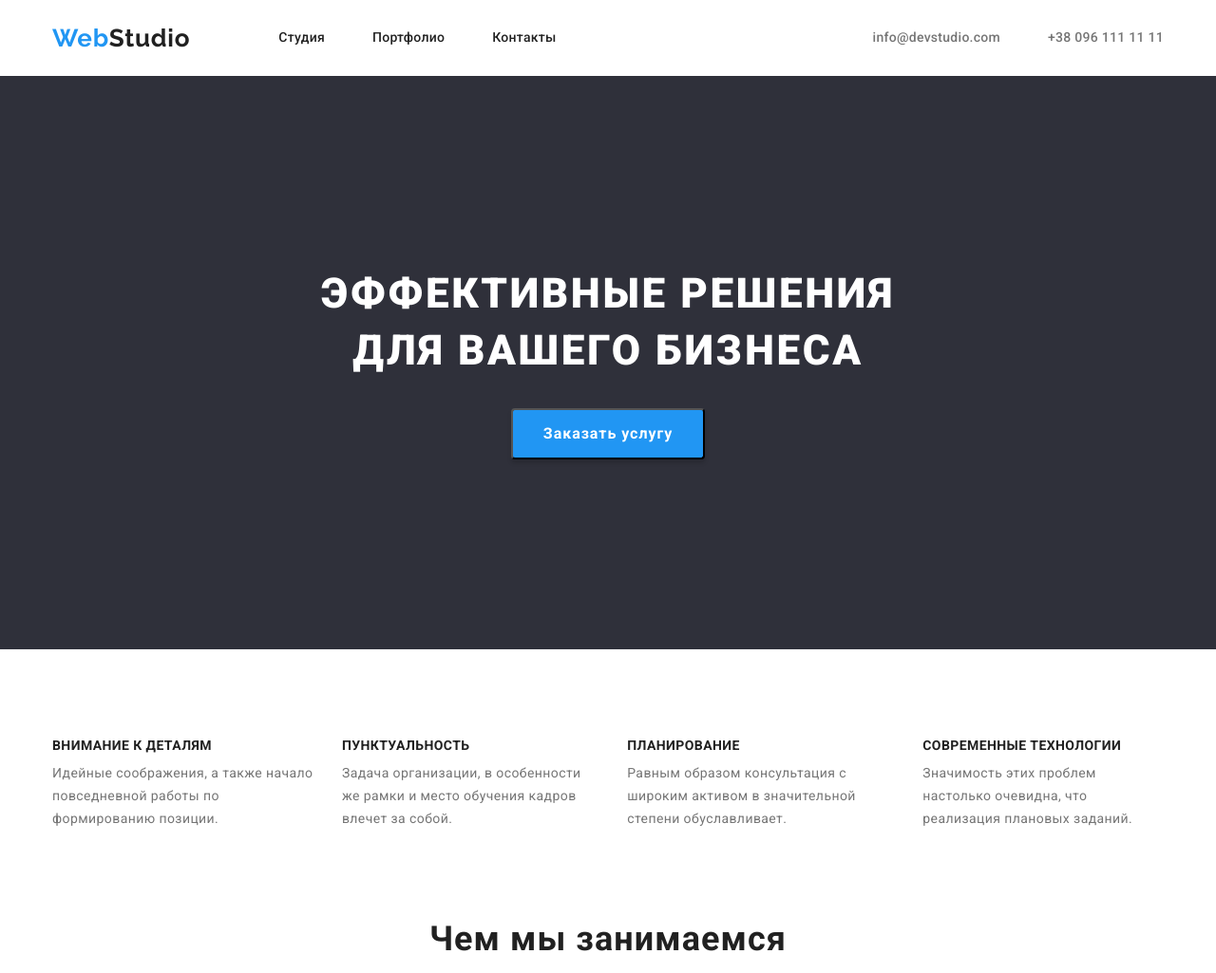
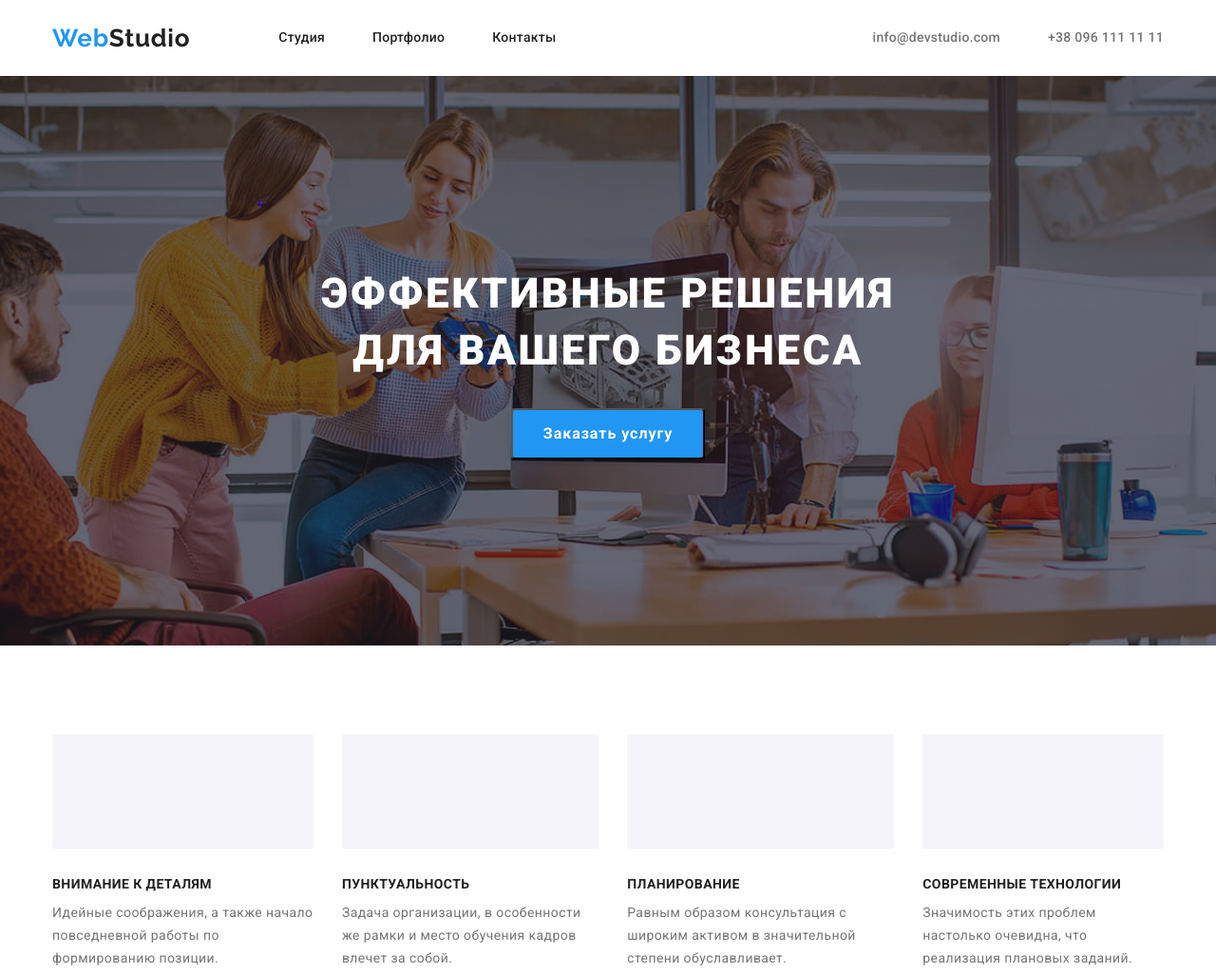
Before and after one commit to glchnko/goit-markup-hw-04, a plain HTML site: page index.html in a window 1280 px wide. Shown: the top 1025 px of the page at 95% size. Drawn offline with nearby package versions, Linux system fonts and the light colour scheme.

Commit message:
added backgroung image in hero section

```diff
--- a/css/style.css
+++ b/css/style.css
@@ -126,9 +126,21 @@ h1, h2, h3, p {
 }
 
 .hero{
-    background-color: var(--bg-mode-dark) ;
+    background-color: var(--bg-mode-dark);
     padding-bottom: 200px;
     padding-top: 200px;
+}
+
+.overlay{
+    display: block;
+    height: 600px;
+    max-width: 1600px;
+    margin-left: auto;
+    margin-right: auto;
+    background-image: linear-gradient(to right, rgba(47, 48, 58, 0.4), rgba(47, 48, 58, 0.4)), url('../images/hero-bg.jpg');
+    background-size: cover;
+    background-position: center;
+    background-repeat: no-repeat;
 }
 
 .hero-title{
@@ -219,6 +231,13 @@ h1, h2, h3, p {
     margin-right: 0;
 }
 
+.features-item::before{
+    content: "";
+    display: block;
+    height: 120px;
+    background-color: #F5F4FA;
+    margin-bottom: 30px;
+}
 
 .features-descr,
 .map,
--- a/index.html
+++ b/index.html
@@ -38,8 +38,9 @@
         </div>
     </header>
     <main>
-        <section class="hero">
-            <div class="container hero-container">
+
+        <section class="hero overlay">
+            <div class="container">
                 <h1 class="hero-title">Эффективные решения <br>
                     для вашего бизнеса</h1>
                 <button class="hero-btn" type="button">Заказать услугу</button>
```
Also changed, not shown: images/hero-bg.jpg (added), 2 other files.
